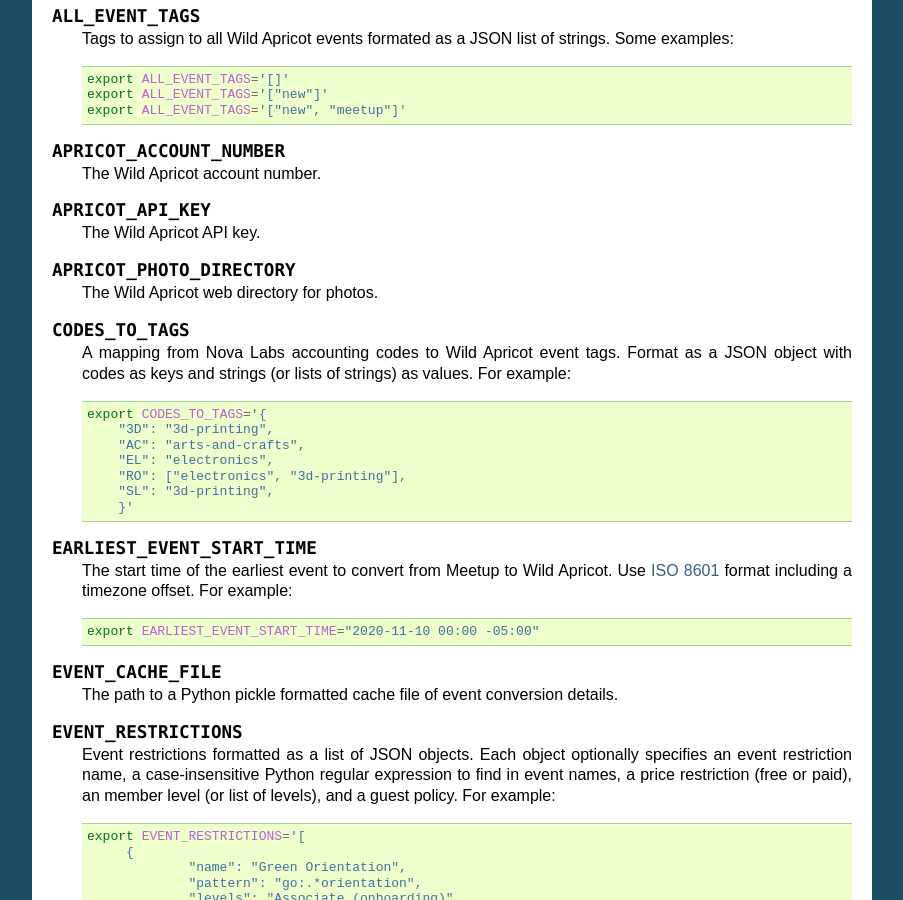
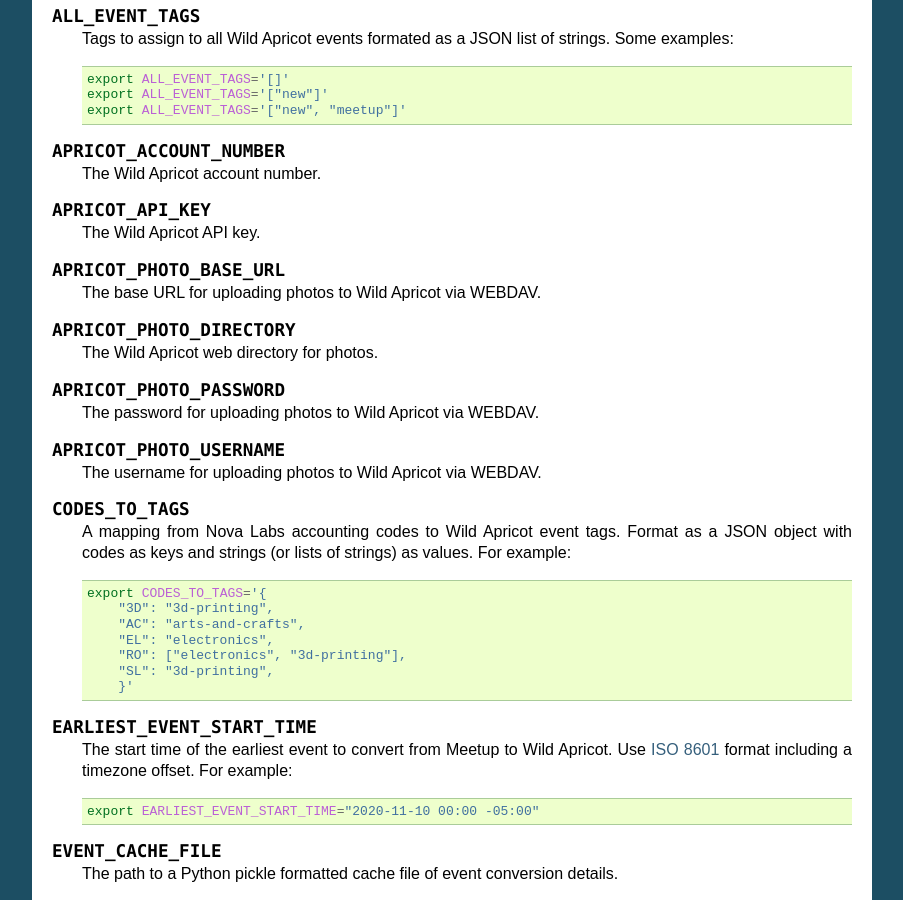
Before and after one commit to nova-labs/meetup2apricot, a Sphinx documentation site: the page built from docs/man/meetup2apricot.rst, in a window 1280 px wide and 900 px high, scrolled down 1184 px. Shown: the whole window, without its empty margins (198-1101 px from the left). Built offline with Sphinx 7.4.7, drawn with Linux system fonts in a browser that asks for light colours.

Commit message:
Add photo upload configuration environment variables.

```diff
--- a/docs/man/meetup2apricot.rst
+++ b/docs/man/meetup2apricot.rst
@@ -102,9 +102,21 @@
 
    The Wild Apricot API key.
 
+.. envvar:: APRICOT_PHOTO_BASE_URL
+
+   The base URL for uploading photos to Wild Apricot via WEBDAV.
+
 .. envvar:: APRICOT_PHOTO_DIRECTORY
 
    The Wild Apricot web directory for photos.
+
+.. envvar:: APRICOT_PHOTO_PASSWORD
+
+   The password for uploading photos to Wild Apricot via WEBDAV.
+
+.. envvar:: APRICOT_PHOTO_USERNAME
+
+   The username for uploading photos to Wild Apricot via WEBDAV.
 
 .. envvar:: CODES_TO_TAGS
 
```
Also changed, not shown: 1 other file.
